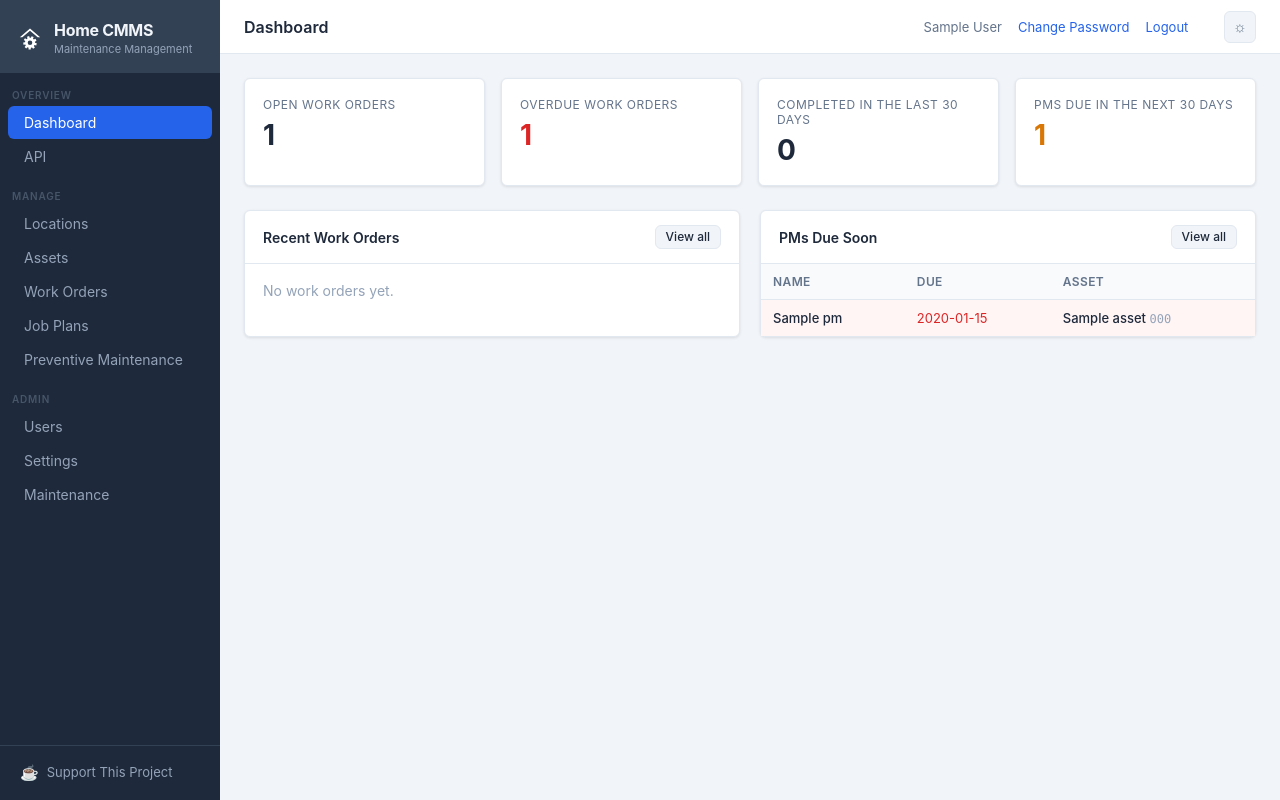
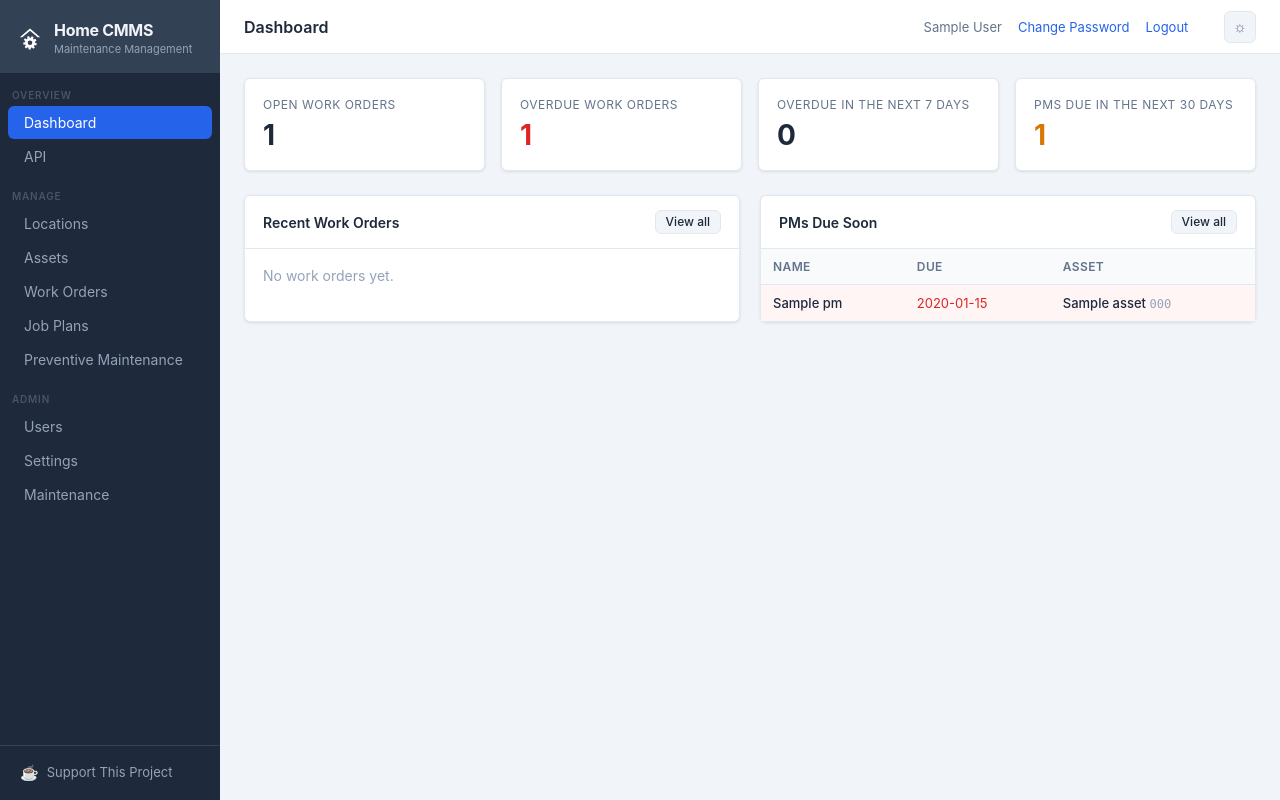
Before and after one commit to Knator/Home-CMMS, a Flask app: page / in a window 1280 px wide. Run offline with Flask 3, Linux system fonts and the light colour scheme; a user stored in the database is signed in; tables that the repository leaves empty hold one stand-in row (values such as "Sample post"); some libraries are stand-ins or nearby versions.

Commit message:
Change dashboard card "PMs Completed in the last 30 days" to "WO overdue in the next 7 days"

```diff
--- a/app/main/routes.py
+++ b/app/main/routes.py
@@ -2,7 +2,7 @@
 from flask import render_template
 from flask_login import login_required
 from app.main import bp
-from app.models.work_order import WorkOrder
+from app.models.work_order import OVERDUE_SOON_DAYS as SOON_DAYS, WorkOrder
 from app.models.pm import PM
 
 
@@ -18,35 +18,21 @@
     # treated on hold as unfinished.
     open_wo_count = WorkOrder.query.filter(
         WorkOrder.status.in_(['open', 'in_progress', 'on_hold'])).count()
-    # Grace periods are per-record, so the count is settled in Python using the
-    # same is_overdue the pages display. `due_date < today` is a superset of
-    # what can be overdue, so it stays a cheap SQL prefilter.
-    overdue_count = sum(
-        1 for wo in WorkOrder.query.filter(
-            WorkOrder.status.in_(['open', 'in_progress']),
-            WorkOrder.due_date < today,
-            WorkOrder.due_date.isnot(None),
-        ).all()
-        if wo.is_overdue
-    )
+    # Both from the clauses on the model, which the work order list filters by
+    # too — so a card's number and the list it links to cannot disagree. The
+    # count used to be its own rule, open and in-progress only, while every red
+    # row on the list counted on hold as well.
+    overdue_count = WorkOrder.query.filter(WorkOrder.overdue_clause(today)).count()
+
+    # Work about to go overdue, so it can be dealt with first. By the day it
+    # goes overdue rather than the day it is due: with grace periods those
+    # differ, and this card is about what turns red next.
+    overdue_soon_count = WorkOrder.query.filter(
+        WorkOrder.overdue_soon_clause(today, days=SOON_DAYS)).count()
     pms_due_count = PM.query.filter(
         PM.is_active.is_(True),
         PM.next_due_date <= soon,
     ).count()
-    # Work finished recently — the one backward-looking number on the page, and
-    # the only sign that the system is being used rather than just accruing
-    # overdue rows.
-    #
-    # Archived work orders are counted. Archiving is a filing decision, not an
-    # undoing: leaving them out would make this number fall when somebody tidies
-    # up, which reads as a bug. That is a deliberate departure from the rest of
-    # the dashboard, which hides archived records from *listings*.
-    completed_count = WorkOrder.query.filter(
-        WorkOrder.status == 'completed',
-        WorkOrder.completed_date.isnot(None),
-        WorkOrder.completed_date >= today - timedelta(days=30),
-    ).count()
-
     recent_wos = (
         WorkOrder.query
         .filter(WorkOrder.archived_at.is_(None))
@@ -67,7 +53,7 @@
         open_wo_count=open_wo_count,
         overdue_count=overdue_count,
         pms_due_count=pms_due_count,
-        completed_count=completed_count,
+        overdue_soon_count=overdue_soon_count, soon_days=SOON_DAYS,
         recent_wos=recent_wos,
         pms_due_soon=pms_due_soon,
         today=today,
--- a/app/models/work_order.py
+++ b/app/models/work_order.py
@@ -1,11 +1,20 @@
 from datetime import date, timedelta
 
+from sqlalchemy import String, and_, cast, func, literal
 from sqlalchemy.orm import validates
 
 from app.utils import to_local, utcnow
 from app.extensions import db
 
 WO_STATUSES = ['open', 'in_progress', 'on_hold', 'completed', 'cancelled']
+
+# How far ahead "going overdue soon" looks — the dashboard card and the work
+# order list's Due filter both read this, so the two cannot drift.
+OVERDUE_SOON_DAYS = 7
+
+# The work order list's Due filter: '' (any) / overdue now / going overdue
+# within OVERDUE_SOON_DAYS.
+DUE_FILTERS = ('', 'overdue', 'soon')
 WO_PRIORITIES = ['low', 'medium', 'high', 'critical']
 WO_TYPES = ['planned', 'unplanned']
 
@@ -116,6 +125,54 @@
         from app.models.mixins import ITEM_TOOL
         return self.items.filter_by(kind=ITEM_TOOL).all()
 
+    # ── overdue, as SQL ─────────────────────────────────────────────────────
+    #
+    # The same rule as `overdue_from` / `is_overdue` below, expressed so a query
+    # can filter and count by it. Both exist because the dashboard counts and the
+    # work order list filters by it, and those have to agree with each other and
+    # with the red rows — the dashboard once counted only open and in-progress
+    # work while every row on the list counted on hold too, so clicking a card
+    # showed a different number of rows than the card said.
+    #
+    # Grace is per record, which is why this is not a plain date comparison:
+    # SQLite's date() adds each row's own grace to its own due date.
+
+    UNFINISHED_EXCLUDES = ('completed', 'cancelled')
+
+    @classmethod
+    def _last_day_of_grace(cls):
+        """SQL for due_date + grace: the final day before it goes overdue.
+
+        Comparable with an ISO date string, which is how SQLite stores and
+        returns dates."""
+        offset = literal('+').concat(
+            cast(func.coalesce(cls.overdue_grace_days, 0), String)).concat(' days')
+        return func.date(cls.due_date, offset)
+
+    @classmethod
+    def overdue_clause(cls, today):
+        """Overdue now — `is_overdue`, in SQL."""
+        return and_(
+            cls.due_date.isnot(None),
+            cls.status.notin_(cls.UNFINISHED_EXCLUDES),
+            cls._last_day_of_grace() < today.isoformat(),
+        )
+
+    @classmethod
+    def overdue_soon_clause(cls, today, days=OVERDUE_SOON_DAYS):
+        """Not overdue yet, but will be within `days`.
+
+        `overdue_from` falls on one of the next `days` days: tomorrow at the
+        earliest, since anything going overdue today already is. In terms of the
+        last day of grace that is today through today + days - 1."""
+        last = cls._last_day_of_grace()
+        return and_(
+            cls.due_date.isnot(None),
+            cls.status.notin_(cls.UNFINISHED_EXCLUDES),
+            last >= today.isoformat(),
+            last <= (today + timedelta(days=days - 1)).isoformat(),
+        )
+
     @property
     def overdue_from(self):
         """First day this work order counts as overdue, or None if never."""
@@ -123,11 +180,20 @@
             return None
         return self.due_date + timedelta(days=(self.overdue_grace_days or 0) + 1)
 
+    def is_overdue_soon(self, today=None, days=OVERDUE_SOON_DAYS):
+        """`overdue_soon_clause`, for one record already in hand."""
+        today = today or date.today()
+        return (
+            self.overdue_from is not None and
+            self.status not in self.UNFINISHED_EXCLUDES and
+            today < self.overdue_from <= today + timedelta(days=days)
+        )
+
     @property
     def is_overdue(self):
         return (
             self.overdue_from is not None and
-            self.status not in ('completed', 'cancelled') and
+            self.status not in self.UNFINISHED_EXCLUDES and
             date.today() >= self.overdue_from
         )
 
--- a/app/static/css/main.css
+++ b/app/static/css/main.css
@@ -2313,3 +2313,23 @@
   color: var(--text-secondary);
   line-height: 1.4;
 }
+
+/* A stat card that opens the list behind its number. Looks like the card it
+   replaced, plus a hover and focus state so it reads as somewhere to go. */
+a.stat-link {
+  display: block;
+  color: inherit;
+  text-decoration: none;
+  transition: border-color .15s, box-shadow .15s, transform .15s;
+}
+
+a.stat-link:hover {
+  border-color: var(--accent);
+  box-shadow: var(--shadow-lg);
+  transform: translateY(-1px);
+}
+
+a.stat-link:focus-visible {
+  outline: 2px solid var(--accent);
+  outline-offset: 2px;
+}
--- a/app/templates/main/dashboard.html
+++ b/app/templates/main/dashboard.html
@@ -9,21 +9,24 @@
    reflow into a narrower grid, so the order is what carries the meaning rather
    than the position. #}
 <div class="stat-grid">
-  <div class="stat-card">
+  {# The first three open the work order list with the filters that produce the
+     same number — built from the same clauses on the model, so a card that says
+     3 lands on a list of 3. #}
+  <a class="stat-card stat-link"
+     href="{{ url_for('work_orders.index', status=['open', 'in_progress', 'on_hold']) }}">
     <div class="stat-label">Open Work Orders</div>
     <div class="stat-value">{{ open_wo_count }}</div>
-  </div>
-  <div class="stat-card">
+  </a>
+  <a class="stat-card stat-link" href="{{ url_for('work_orders.index', due='overdue') }}">
     <div class="stat-label">Overdue Work Orders</div>
     <div class="stat-value {{ 'danger' if overdue_count > 0 }}">{{ overdue_count }}</div>
-  </div>
-  <div class="stat-card">
-    <div class="stat-label">Completed in the Last 30 Days</div>
-    {# Deliberately uncoloured. Red marks overdue and amber marks PMs coming due;
-       a third colour here would leave nothing standing out, and this is the one
-       number that never needs acting on. #}
-    <div class="stat-value">{{ completed_count }}</div>
-  </div>
+  </a>
+  {# By the day each goes overdue, not the day it is due: with grace periods
+     those differ, and this is about what turns red next. #}
+  <a class="stat-card stat-link" href="{{ url_for('work_orders.index', due='soon') }}">
+    <div class="stat-label">Overdue in the Next {{ soon_days }} Days</div>
+    <div class="stat-value {{ 'warning' if overdue_soon_count > 0 }}">{{ overdue_soon_count }}</div>
+  </a>
   <div class="stat-card">
     <div class="stat-label">PMs Due in the Next 30 Days</div>
     <div class="stat-value {{ 'warning' if pms_due_count > 0 }}">{{ pms_due_count }}</div>
--- a/app/work_orders/routes.py
+++ b/app/work_orders/routes.py
@@ -6,7 +6,7 @@
 from app.work_orders import bp
 from app.extensions import db
 from app.models.work_order import (
-    WorkOrder, WO_STATUSES, WO_PRIORITIES, WO_TYPES,
+    DUE_FILTERS, OVERDUE_SOON_DAYS, WorkOrder, WO_STATUSES, WO_PRIORITIES, WO_TYPES,
 )
 
 # How the list treats archived work. Its own filter box rather than a value in
@@ -179,6 +179,14 @@
         q = q.filter(like_clause(
             search, WorkOrder.title, WorkOrder.description, WorkOrder.notes))
 
+    # What the dashboard's Overdue and "going overdue" cards link to. Built from
+    # the same clauses as their counts, so a card that says 3 opens a list of 3.
+    due = args.get('due', '')
+    if due == 'overdue':
+        q = q.filter(WorkOrder.overdue_clause(date.today()))
+    elif due == 'soon':
+        q = q.filter(WorkOrder.overdue_soon_clause(date.today()))
+
     # Independent of status: archived work is history, not a working list, so it
     # is out of the way by default and stays that way even when you filter for
     # completed work.
@@ -285,6 +293,8 @@
         search=request.args.get('q', '').strip(),
         use_regex=bool(request.args.get('regex')),
         archive_filters=ARCHIVE_FILTERS, selected_archived=archived,
+        selected_due=request.args.get('due', '') if request.args.get('due') in DUE_FILTERS else '',
+        soon_days=OVERDUE_SOON_DAYS,
         today=date.today(),
         list_args=list_args, any_records=any_records,
     )
```
Also changed, not shown: app/templates/work_orders/list.html (+11 -1 lines), tests/test_dashboard.py (+166 -75 lines), tests/test_work_order_filters.py (+10 -1 lines).
